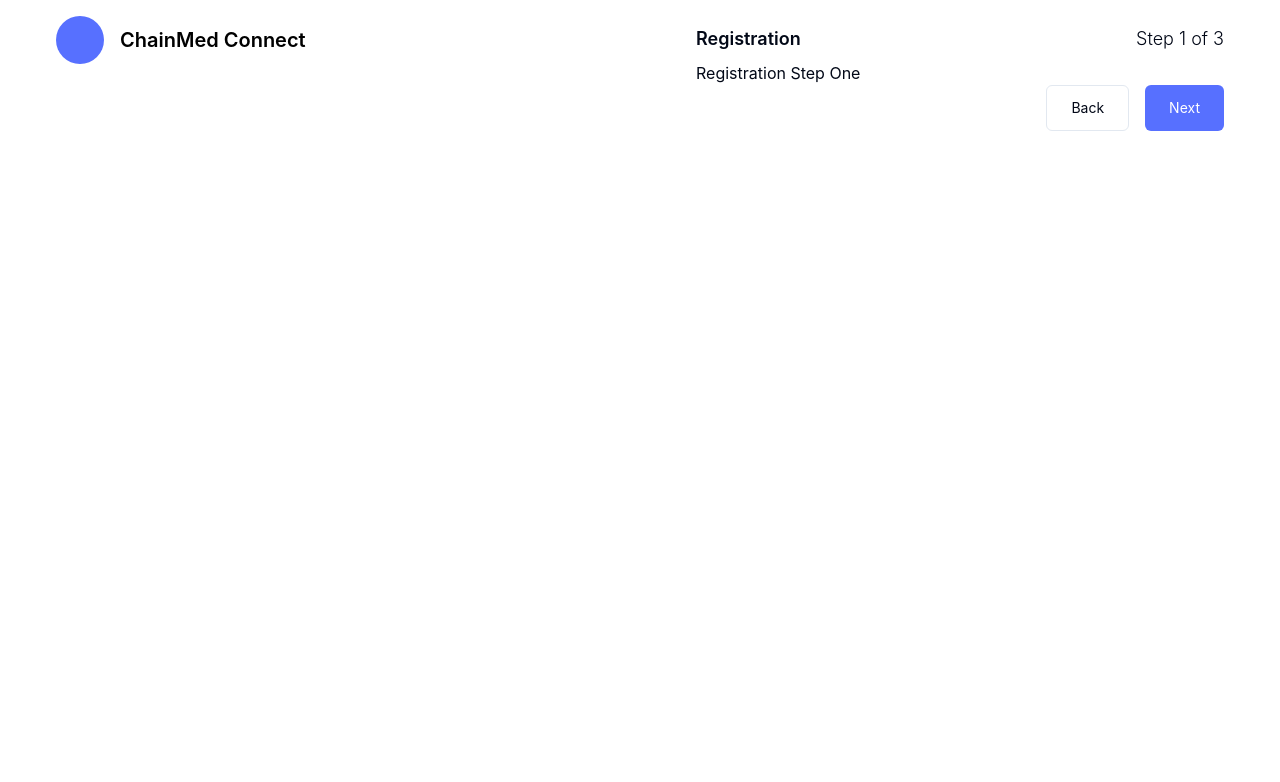
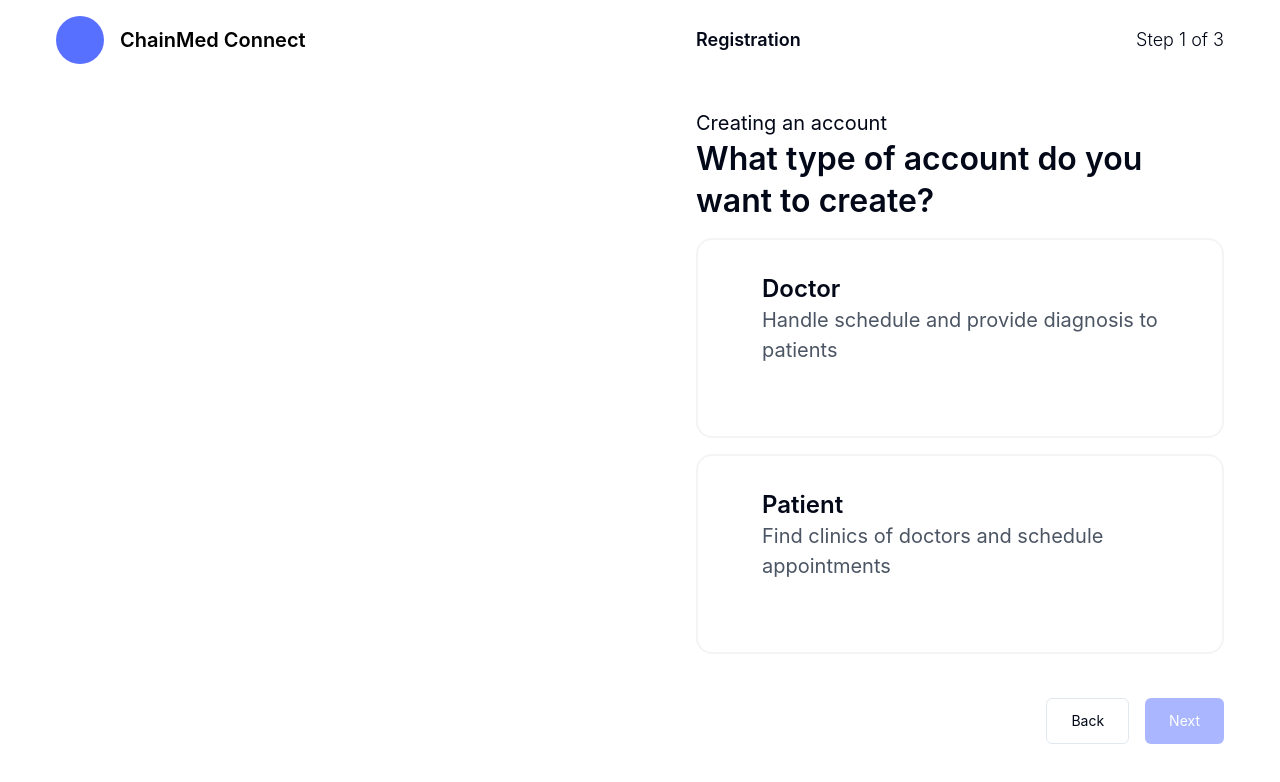
Before and after one commit to Samshh/Hackathon-Project---The-Launchpad, a React (Vite) app in the folder frontend/: page /register in a window 1280 px wide. Shown: the top 782 px of the page. Built offline with nearby package versions, Linux system fonts and the light colour scheme.

Commit message:
Registration states and router cleanup

```diff
--- a/frontend/src/pages/register/components/RegistrationChoice/RegistrationStepOne.tsx
+++ b/frontend/src/pages/register/components/RegistrationChoice/RegistrationStepOne.tsx
@@ -1,8 +1,41 @@
+import useRegistrationChoiceStore from "./store";
+import { useShallow } from "zustand/react/shallow";
+
 export default function RegistrationStepOne() {
+  const [
+    accountType,
+    setAccountType,
+    ] = useRegistrationChoiceStore(
+    useShallow((state) => [
+      state.accountType,
+      state.setAccountType,
+    ])
+  );
 
   return (
-    <div>
-      <p>Registration Step One</p>
+    <div className="flex flex-col justify-center gap-[1rem] h-full">
+      <div className="flex flex-col">
+        <h6 className="font-normal">Creating an account</h6>
+        <h4 className="font-semibold">What type of account do you want to create?</h4>
+      </div>
+      <div
+        className={`w-full h-[12.5rem] border-2 border-gray-100 rounded-[1rem] px-[4rem] py-[2rem] cursor-pointer ${accountType === 'doctor' ? 'bg-accent' : ''}`}
+        onClick={() => setAccountType('doctor')}
+      >
+        <h5 className={`font-semibold text-start ${accountType === 'doctor' ? 'text-white' : ''}`}>Doctor</h5>
+        <h6 className={`font-normal text-start text-gray-600 ${accountType === 'doctor' ? 'text-white' : ''}`}>
+          Handle schedule and provide diagnosis to patients
+        </h6>
+      </div>
+      <div
+        className={`w-full h-[12.5rem] border-2 border-gray-100 rounded-[1rem] px-[4rem] py-[2rem] cursor-pointer ${accountType === 'patient' ? 'bg-accent text-white' : ''}`}
+        onClick={() => setAccountType('patient')}
+      >
+        <h5 className={`font-semibold text-start ${accountType === 'patient' ? 'text-white' : ''}`}>Patient</h5>
+        <h6 className={`font-normal text-start text-gray-600 ${accountType === 'patient' ? 'text-white' : ''}`}>
+          Find clinics of doctors and schedule appointments
+        </h6>
+      </div>
     </div>
-  )
+  );
 }
--- a/frontend/src/pages/register/components/RegistrationChoice/RegistrationStepTwo.tsx
+++ b/frontend/src/pages/register/components/RegistrationChoice/RegistrationStepTwo.tsx
@@ -1,5 +1,7 @@
 import { useShallow } from "zustand/react/shallow";
 import useRegistrationChoiceStore from "./store";
+import RegisterDoctorStep2 from "../../doctor/step2/index";
+import PatientForm from "../../patient/components/PatientForm";
 
 export default function RegistrationStepTwo() {
   const [
@@ -12,16 +14,14 @@ export default function RegistrationStepTwo() {
 
   return (
     <div>
-      <p>Input field 1</p>
-      <p>Input field 2</p>
-      <p>Input field 3</p>
-      <p>Input field 4</p>
-
       {accountType === 'doctor' && (
         <>
-          <p>Address</p>
-          <p>Contact number</p>
-          <p>Email</p>
+          <RegisterDoctorStep2/>
+        </>
+      )}
+      {accountType === 'patient' && (
+        <>
+          <PatientForm/>
         </>
       )}
     </div>
--- a/frontend/src/pages/register/components/RegistrationChoice/index.tsx
+++ b/frontend/src/pages/register/components/RegistrationChoice/index.tsx
@@ -1,21 +1,19 @@
 import { Navigate, useNavigate } from "react-router-dom";
 import { Button } from "@/components/ui/button";
-import React, { useEffect, useState } from 'react';
+import React, { useEffect } from 'react';
 import useRegistrationChoiceStore from "./store";
 import { useShallow } from "zustand/react/shallow";
 import RegistrationStepOne from "./RegistrationStepOne";
 import RegistrationStepTwo from "./RegistrationStepTwo";
-import RegistrationStepThreePatient from "./RegistrationStepThreePatient copy";
+import RegistrationStepThreePatient from "./RegistrationStepThreePatient";
 import RegistrationStepThreeDoctor from "./RegistrationStepThreeDoctor";
 
 export default function RegistrationChoice() {
-  const [activeToggle, setActiveToggle] = useState<string>();
   const [
     currentStep,
     accountType,
     goToPrevStep,
     goToNextStep,
-    setAccountType,
     reset,
   ] = useRegistrationChoiceStore(
     useShallow((state) => [
@@ -23,15 +21,12 @@ export default function RegistrationChoice() {
       state.accountType,
       state.goToPrevStep,
       state.goToNextStep,
-      state.setAccountType,
       state.reset,
     ])
   );
 
+
   const navigate = useNavigate();
-  const handleToggleClick = (toggle: string) => {
-    setActiveToggle(toggle);
-  };
 
   const returnHome = () => {
     navigate("/");
@@ -47,7 +42,7 @@ export default function RegistrationChoice() {
         <p className="text-lg font-semibold">Registration</p>
         <p className="text-lg font-light">Step {currentStep + 1} of 3</p>
       </div>
-      <div className="flex flex-col h-full">
+      <div className="flex flex-col flex-grow justify-between ">
         {
           currentStep === 0 ? (
             <RegistrationStepOne />
@@ -61,27 +56,6 @@ export default function RegistrationChoice() {
             <Navigate to={'/register'} />
           )
         }
-
-        {/* <div className="flex flex-col justify-center gap-[1rem] h-full">
-          <div className="flex flex-col">
-            <h6 className="font-normal">Creating an account</h6>
-            <h4 className="font-semibold">What type of account do you want to create?</h4>
-          </div>
-          <div
-            className={`w-full h-[12.5rem] border-2 border-gray-100 rounded-[1rem] px-[4rem] py-[2rem] cursor-pointer ${activeToggle === 'doctor' ? 'bg-accent' : ''}`}
-            onClick={() => handleToggleClick('doctor')}
-          >
-            <h5 className={`font-semibold text-start ${activeToggle === 'doctor' ? 'text-white' : ''}`}>Doctor</h5>
-            <h6 className={`font-normal text-start text-gray-600 ${activeToggle === 'doctor' ? 'text-white' : ''}`}>Handle schedule and provide diagnosis to patients</h6>
-          </div>
-          <div
-            className={`w-full h-[12.5rem] border-2 border-gray-100 rounded-[1rem] px-[4rem] py-[2rem] cursor-pointer ${activeToggle === 'patient' ? 'bg-accent text-white' : ''}`}
-            onClick={() => handleToggleClick('patient')}
-          >
-            <h5 className={`font-semibold text-start ${activeToggle === 'patient' ? 'text-white' : ''}`}>Patient</h5>
-            <h6 className={`font-normal text-start text-gray-600 ${activeToggle === 'patient' ? 'text-white' : ''}`}>Find clinics of doctors and schedule appointments</h6>
-          </div>
-        </div> */}
         <div className="flex justify-end gap-[1rem]">
           <Button
             variant={"outline"}
@@ -97,6 +71,7 @@ export default function RegistrationChoice() {
             Back
           </Button>
           <Button
+            disabled={accountType === null}
             size={"lg"}
             onClick={() => {
               if (currentStep === 2) {
--- a/frontend/src/pages/register/patient/components/PatientForm.tsx
+++ b/frontend/src/pages/register/patient/components/PatientForm.tsx
@@ -9,30 +9,16 @@ import {
   DropdownMenuSeparator,
   DropdownMenuTrigger,
 } from "@/components/ui/dropdown-menu";
-import { useNavigate } from "react-router-dom";
 
 export default function PatientForm() {
-  const navigate = useNavigate();
   const [selectedGender, setSelectedGender] = useState<string>("Male");
 
   const handleGenderSelect = (gender: string) => {
     setSelectedGender(gender);
   };
 
-  const toNext = () => {
-    console.log("empty");
-  };
-
-  const returnPrev = () => {
-    navigate("/register");
-  };
-
   return (
     <div className="flex flex-col justify-between pl-[3.5rem] h-full">
-      <div className="flex justify-between items-center h-[3rem] top-0">
-        <p className="text-lg font-semibold">Registration</p>
-        <p className="text-lg font-light">Step 2 of 3</p>
-      </div>
       <div className="flex flex-col gap-[1rem] h-full pt-[2rem]">
         <div className="flex flex-col justify-center gap-[1rem] h-full">
           <div className="flex flex-col">
@@ -56,7 +42,7 @@ export default function PatientForm() {
                 </Button>
               </DropdownMenuTrigger>
               <DropdownMenuContent>
-                <DropdownMenuLabel>Gender</DropdownMenuLabel>
+                <DropdownMenuLabel>Sex</DropdownMenuLabel>
                 <DropdownMenuSeparator />
                 <DropdownMenuItem onClick={() => handleGenderSelect("Male")}>
                   Male
@@ -83,14 +69,6 @@ export default function PatientForm() {
             <Input placeholder="September 4, 2003" />
           </div>
         </div>
-        <div className="flex justify-end gap-[1rem] mt-auto">
-          <Button variant={"outline"} size={"lg"} onClick={returnPrev}>
-            Back
-          </Button>
-          <Button size={"lg"} onClick={toNext}>
-            Next
-          </Button>
-        </div>
       </div>
     </div>
   );
--- a/frontend/src/pages/register/patient/step2/index.tsx
+++ /dev/null
@@ -1,15 +0,0 @@
-import HomeBtn from "../../../../components/HomeLogo";
-import PatientForm from "../components/PatientForm";
-
-export default function RegisterPatientStep2() {
-    return (
-    <main className="flex max-w-[90rem] mx-auto px-[3.5rem] pt-[1rem] pb-[3.5rem] h-screen">
-        <div className="w-1/2">
-            <HomeBtn />
-        </div>
-        <div className="w-1/2">
-            <PatientForm />
-        </div>
-    </main>
-    );
-}
```
Also changed, not shown: frontend/src/router.tsx (+0 -10 lines), frontend/src/pages/register/components/RegistrationChoice/RegistrationStepThreePatient.tsx (renamed from frontend/src/pages/register/components/RegistrationChoice/RegistrationStepThreePatient copy.tsx), frontend/src/pages/register/doctor/step3/index.tsx (deleted), frontend/src/pages/register/patient/step3/index.tsx (deleted), 1 other file (tests, documents, lock files or other folders).
